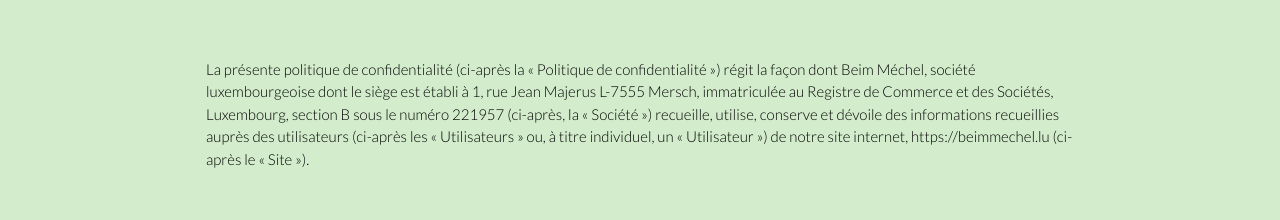
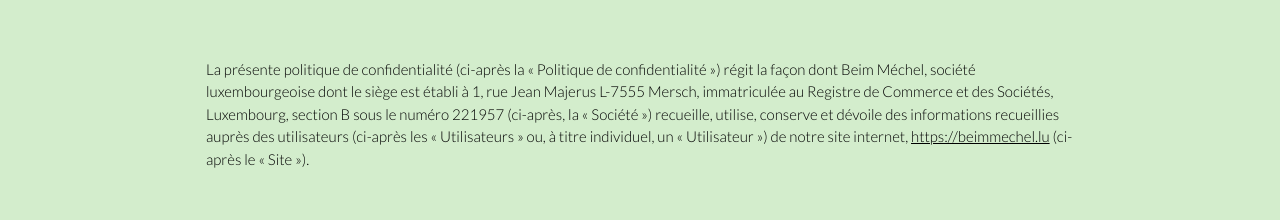
Before and after one commit to Zarevi49/aresto, a Next.js app: page /privacy-policy in a window 1280 px wide. Shown: the part 338-558 px from the top of the page. Built offline with nearby package versions, Linux system fonts and the light colour scheme.

Commit message:
tags inside html

```diff
--- a/app/globals.css
+++ b/app/globals.css
@@ -78,3 +78,9 @@
   transform: rotate(180deg);
   transition: transform 0.3s ease-out;
 }
+p a {
+  text-decoration: underline;
+}
+h1 span, h2 span, h3 span {
+  text-decoration: underline;
+}
--- a/app/privacy-policy/page.js
+++ b/app/privacy-policy/page.js
@@ -7,7 +7,7 @@
             content: [
                 {
                     type: "paragraph",
-                    text: "La présente politique de confidentialité (ci-après la « Politique de confidentialité ») régit la façon dont Beim Méchel, société luxembourgeoise dont le siège est établi à 1, rue Jean Majerus L-7555 Mersch, immatriculée au Registre de Commerce et des Sociétés, Luxembourg, section B sous le numéro 221957 (ci-après, la « Société ») recueille, utilise, conserve et dévoile des informations recueillies auprès des utilisateurs (ci-après les « Utilisateurs » ou, à titre individuel, un « Utilisateur ») de notre site internet, https://beimmechel.lu (ci-après le « Site »)."
+                    text: "La présente politique de confidentialité (ci-après la « Politique de confidentialité ») régit la façon dont Beim Méchel, société luxembourgeoise dont le siège est établi à 1, rue Jean Majerus L-7555 Mersch, immatriculée au Registre de Commerce et des Sociétés, Luxembourg, section B sous le numéro 221957 (ci-après, la « Société ») recueille, utilise, conserve et dévoile des informations recueillies auprès des utilisateurs (ci-après les « Utilisateurs » ou, à titre individuel, un « Utilisateur ») de notre site internet, <a href='https://beimmechel.lu'>https://beimmechel.lu</a> (ci-après le « Site »)."
                 },
                 {
                     type: "header",
@@ -61,7 +61,7 @@
                         }
                         if (item.type === "paragraph" && item.text) {
                             return (
-                                <p className="md:mb-[87px] mb-[70px]">{item.text}</p>
+                                <p className="md:mb-[87px] mb-[70px]" dangerouslySetInnerHTML={ {__html: item.text} }></p>
                             )
                         }
                     })
--- a/components/sections/CertifiedSection.js
+++ b/components/sections/CertifiedSection.js
@@ -1,10 +1,15 @@
 import CertifiedSlider from "@/components/CertifiedSlider"
 
 const CertifiedSection = () => {
+    const props = {
+        post: {
+            title: "Make a <span>difference</span>. We are certified.",
+        }
+    }
     return (
         <div className="max-w-[1204px] w-full pr-[20px] pl-[20px] mx-auto flex justify-between items-center flex-wrap">
             <div className="flex-shrink-0 lg:mr-[24px] lg:max-w-[28.7%] w-full">
-                <h3 className="font-heading text-[35px] md:text-[40px] leading-[110%] lg:mb-0 mb-[40px]">Make a <span className="underline">difference</span>. We are certified.</h3>
+                <h3 className="font-heading text-[35px] md:text-[40px] leading-[110%] lg:mb-0 mb-[40px]" dangerouslySetInnerHTML={ {__html: props.post.title} }></h3>
             </div>
             <div className="lg:max-w-[59.2%] w-full flex items-center justify-start">
                 <div className="swiper-button-left swiper-arrow-left lg:mr-[30px] mr-[9px]"></div>
--- a/components/sections/MissionSection.js
+++ b/components/sections/MissionSection.js
@@ -2,14 +2,20 @@
 import Image from "next/image"
 
 const MissionSection = () => {
+    const props = {
+        post: {
+            title: "To serve <span>delicious, healthy</span> and <span>eco-friendly</span> food",
+            text: "Lorem ipsum dolor sit amet, consetetur sadipscing elitr, sed diam nonumy eirmod tempor invidunt ut labore et dolore magna aliquyam erat, sed diam voluptua. At vero eos et accusam et justo duo dolores et ea rebum. Stet clita kasd gubergren."
+        }
+    }
     return (
         <div className="w-full max-w-[1440px] mx-auto px-5 md:pt-[110px] pt-[58.5px] pb-[170px] md:pb-[84px] relative">
             <VerticalText text={"Our mission"} />
             <div className="tw-full max-w-[830px] mx-auto md:mb-10 mb-[29px]">
-                <h1 className="font-heading md:text-[57.6px] text-[35px] font-medium leading-tight text-center">To serve <span className="underline">delicious, healthy</span> and <span className="underline">eco-friendly</span> food</h1>
+                <h1 className="font-heading md:text-[57.6px] text-[35px] font-medium leading-tight text-center" dangerouslySetInnerHTML={ {__html: props.post.title} }></h1>
             </div>
             <div className="w-full max-w-[424px] mx-auto">
-                <p className="text-[15px] font-light text-center">Lorem ipsum dolor sit amet, consetetur sadipscing elitr, sed diam nonumy eirmod tempor invidunt ut labore et dolore magna aliquyam erat, sed diam voluptua. At vero eos et accusam et justo duo dolores et ea rebum. Stet clita kasd gubergren.</p>
+                <p className="text-[15px] font-light text-center">{props.post.text}</p>
             </div>
             <div className="absolute bottom-0 md:left-[30px] lg:left-[70px] xl:left-[118px] left-[40px]">
                 <Image
```
